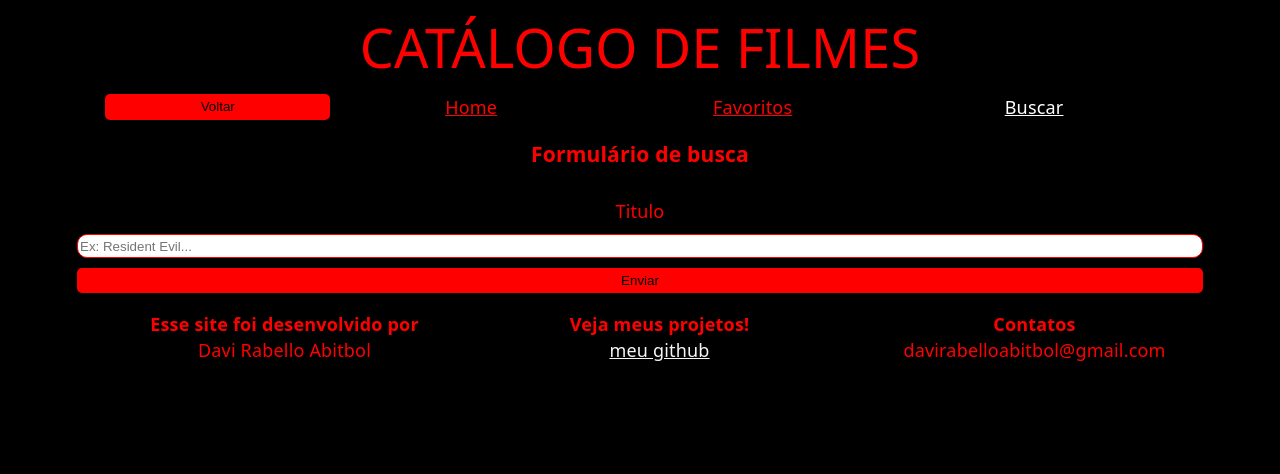
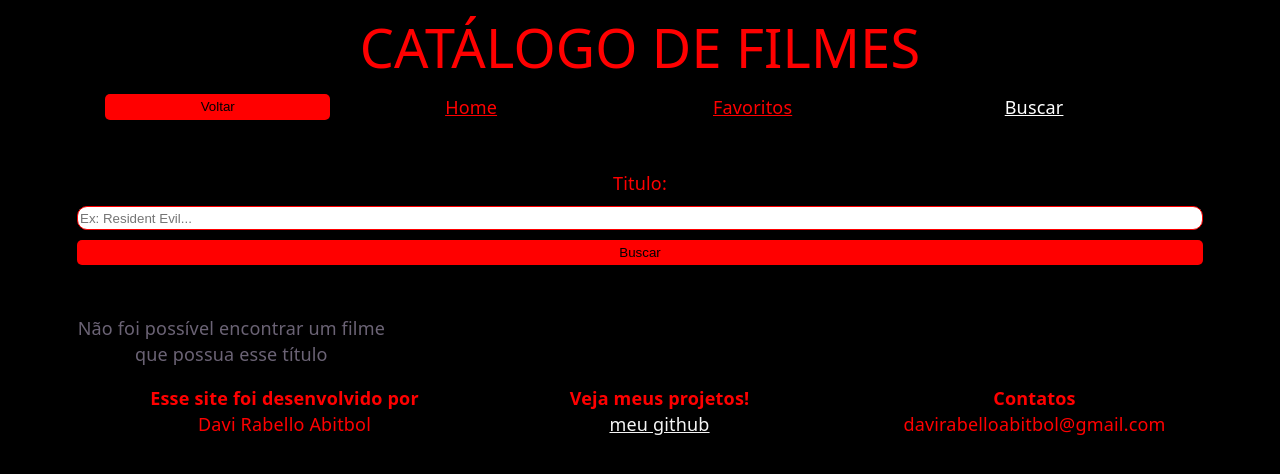
Before and after one commit to daviabitbol/trabalho-dev-web, a React (Vite) app: page /search in a window 1280 px wide. Shown: the top 474 px of the page. Built offline with nearby package versions, Linux system fonts and the light colour scheme.

Commit message:
finished search

```diff
--- a/src/components/SearchForm.css
+++ b/src/components/SearchForm.css
@@ -1,4 +1,6 @@
 form {
+    margin-top: 50px;
+    margin-bottom: 50px;
     display: flex;
     flex-direction: column;
     gap: 10px;
@@ -19,3 +21,14 @@ form input {
     border: none;
     background-color: red;
 }
+
+.submit-btn:hover {
+    color: white;
+}
+
+.grid {
+    display: grid;
+    grid-template-columns: 1fr 1fr 1fr;
+    gap: 100px;
+    justify-items: center;
+}
--- a/src/components/SearchForm.jsx
+++ b/src/components/SearchForm.jsx
@@ -1,47 +1,77 @@
 import { useState } from "react";
 import "./SearchForm.css";
+import { MovieCard } from "./MovieCard";
+export function SearchForm() {
+  const [form, setForm] = useState({ title: "" });
+  const [loading, setLoading] = useState(false);
+  const [erros, setErros] = useState({});
+  const [movies, setMovies] = useState([]);
+  function handleChange(e) {
+    const { name, value } = e.target;
+    setForm({ ...form, [name]: value });
+    if (erros[name]) setErros({ ...erros, [name]: undefined });
+  }
+  function validar() {
+    const e = {};
+    if (!form.title.trim()) e.title = "O titulo não pode estar vazio";
+    return e;
+  }
+  function handleSubmit(ev) {
+    ev.preventDefault();
+    const e = validar();
+    setErros(e);
+    fetchMovies();
+  }
 
-export function SearchForm() {
-  const [form, setForm] = useState({
-    title: ""
-  });
-  const [erros, setErros] = useState({});
-
-  function validar() {
-    const novosErros = {};
-
-    if (!form.title.trim()) {
-      novosErros.title = "O titulo nao pode estar vazio";
+  async function fetchMovies() {
+    try {
+      const res = await fetch(
+        `https://api.themoviedb.org/3/search/movie?query=${encodeURIComponent(form.title)}&api_key=${import.meta.env.VITE_TMDB_API_KEY}&language=pt-BR`,
+      );
+      const data = await res.json();
+      setMovies(data.results);
+    } catch (err) {
+      console.log(err);
+    } finally {
+      setLoading(false);
     }
   }
 
-  function handleChange(e) {
-    const { name, value } = e.target;
-    setForm({
-      ...form,
-      [name]: value,
-    });
-    if (erros[name]) {
-      setErros({ ...erros, [name]: undefined });
-    }
-  }
-
-  function handleSubmit(e) {
-    e.preventDefault();
-  }
+  if (loading) return <h1>Carregando...</h1>;
 
   return (
+    <div>
       <form onSubmit={handleSubmit}>
-      <h3>Formulário de busca</h3>
-      <label htmlFor="title">Titulo</label>
+        <label>Titulo:</label>
+        {erros.title && <span className="error-msg">{erros.title}</span>}
         <input
           placeholder="Ex: Resident Evil..."
           name="title"
-        id="title"
           value={form.title}
           onChange={handleChange}
         />
-      <button className="submit-btn">Enviar</button>
+        <button type="submit" className="submit-btn">
+          Buscar
+        </button>
       </form>
+      <div className="grid">
+        {movies.length ? (
+          movies.map((movie) => (
+            <MovieCard
+              key={movie.id}
+              id={movie.id}
+              title={movie.title}
+              popularity={movie.popularity}
+              poster_path={movie.poster_path}
+              release_date={movie.release_date}
+              vote_average={movie.vote_average}
+              vote_count={movie.vote_count}
+            />
+          ))
+        ) : (
+          <p>Não foi possível encontrar um filme que possua esse título</p>
+        )}
+      </div>
+    </div>
   );
 }
```
Lines whose indentation alone changed are shown as unchanged.
